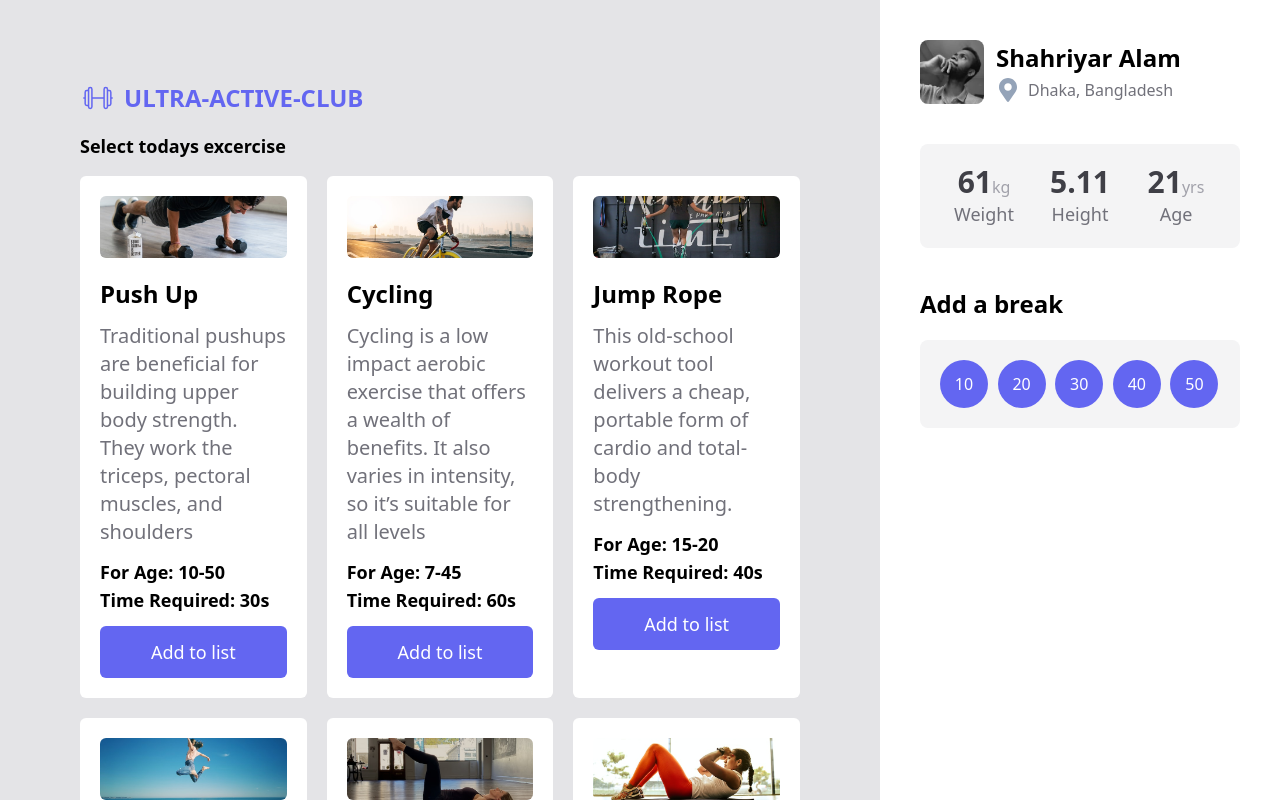
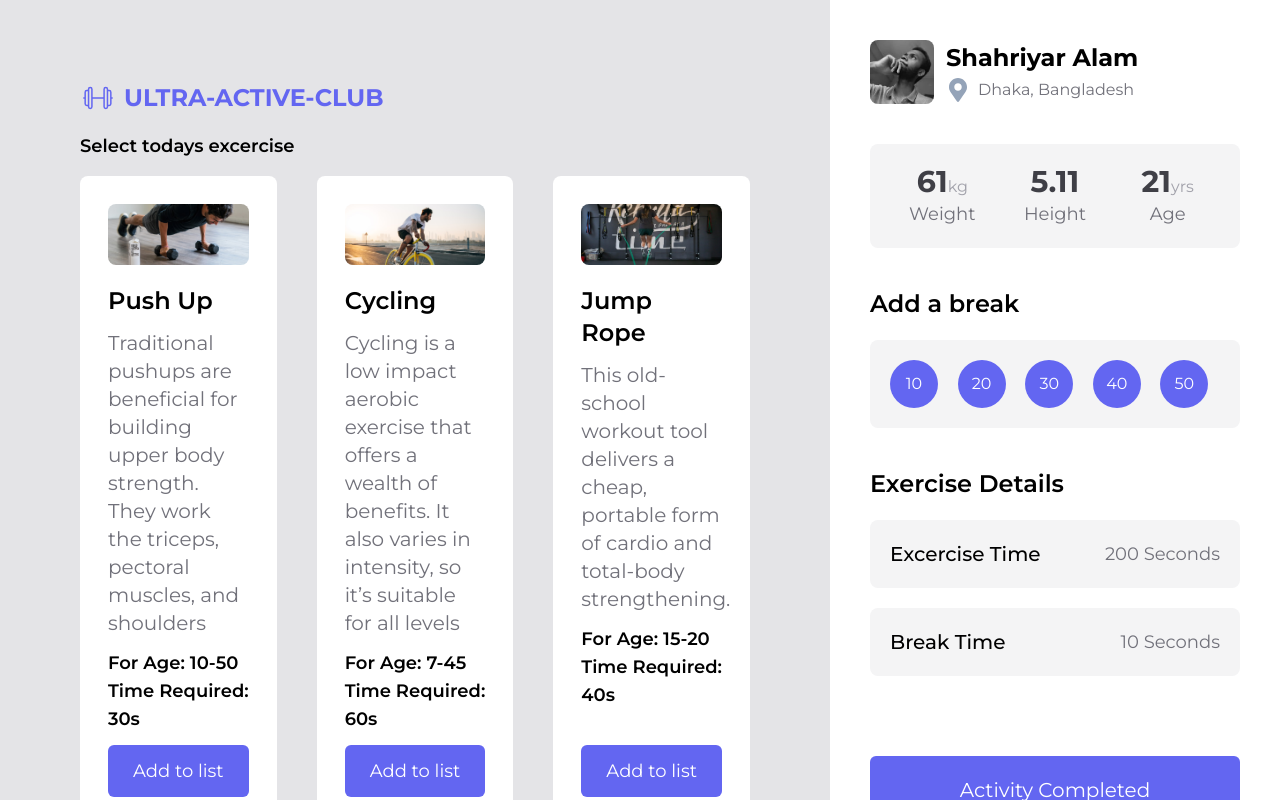
Before and after one commit to shahriyardx/club-assignment, a React (Vite) app: page / in a window 1280 px wide. Shown: the top 800 px of the page. Built offline with nearby package versions, Linux system fonts and the light colour scheme.

Commit message:
Added activity complete button and fix styling

```diff
--- a/src/App.tsx
+++ b/src/App.tsx
@@ -10,7 +10,7 @@ const App = () => {
       <Layout>
         <p className='text-lg font-semibold mt-4'>Select todays excercise</p>
 
-        <div className='mt-4 grid grid-cols-3 gap-5'>
+        <div className='mt-4 grid grid-cols-3 gap-10'>
           {excercises.map(excercise => <Excercise key={excercise.id} excercise={excercise}  />)}
         </div>
       </Layout>
--- /dev/null
+++ b/src/components/Details.tsx
@@ -0,0 +1,19 @@
+const Details = () => {
+  return (
+    <div className="mt-10">
+      <h2 className="text-2xl font-semibold">Exercise Details</h2>
+
+      <div className="p-5 bg-zinc-100 rounded-lg mt-5 flex items-center justify-between">
+        <p className="text-xl font-[500]">Excercise Time</p>
+        <p className="text-lg text-zinc-500">200 Seconds</p>
+      </div>
+
+      <div className="p-5 bg-zinc-100 rounded-lg mt-5 flex items-center justify-between">
+        <p className="text-xl font-[500]">Break Time</p>
+        <p className="text-lg text-zinc-500">10 Seconds</p>
+      </div>
+    </div>
+  )
+}
+
+export default Details
--- a/src/components/Excercise.tsx
+++ b/src/components/Excercise.tsx
@@ -7,8 +7,8 @@ type Props = {
 
 const Excercise = ({ excercise}: Props) => {
   return (
-    <div className='bg-white p-5 rounded-md flex flex-col gap-3'>
-      <img src={`/images/${excercise.img}`} alt={excercise.title} className="w-full aspect-[3/1] object-cover rounded-md" />
+    <div className='bg-white p-7 rounded-lg flex flex-col gap-3'>
+      <img src={`/images/${excercise.img}`} alt={excercise.title} className="w-full aspect-[3/1.3] object-cover rounded-lg" />
 
       <h2 className='text-2xl font-semibold mt-2'>{excercise.title}</h2>
 
@@ -19,7 +19,7 @@ const Excercise = ({ excercise}: Props) => {
         <p>Time Required: {excercise.time_required}s</p>
       </div>
 
-      <div>
+      <div className='mt-auto'>
         <button className='px-5 py-3 bg-indigo-500 text-lg text-white w-full text-center rounded-md hover:bg-indigo-600'>Add to list</button>
       </div>
     </div>
--- a/src/components/HealthInfo.tsx
+++ b/src/components/HealthInfo.tsx
@@ -9,7 +9,7 @@ type InfoProps = {
 const Info = ({ amount, unit, specifier }: InfoProps) => {
   return (
     <div className='flex flex-col items-center'>
-      <h1 className='text-3xl font-black text-zinc-700'>{amount}<span className='text-base text-zinc-400 font-normal'>{unit}</span> </h1>
+      <h1 className='text-3xl font-bold text-zinc-700'>{amount}<span className='text-base text-zinc-400 font-normal'>{unit}</span> </h1>
       <p className='text-lg text-zinc-500'>{specifier}</p>
     </div>
   )
--- a/src/components/Layout.tsx
+++ b/src/components/Layout.tsx
@@ -8,7 +8,7 @@ type Props = {
 
 const Layout = ({ children}: Props) => {
   return (
-    <div className='grid grid-cols-[auto,400px]'>
+    <div className='grid grid-cols-[auto,450px]'>
       <div className='w-full max-w-7xl mx-auto p-20'>
         <Header />
         {children}
--- a/src/components/Sidebar.tsx
+++ b/src/components/Sidebar.tsx
@@ -1,5 +1,6 @@
 import React from "react"
 import Break from "./Break"
+import Details from "./Details"
 import HealthInfo from "./HealthInfo"
 import Profile from "./Profile"
 
@@ -8,6 +9,9 @@ const Sidebar = () => {
     <Profile />
     <HealthInfo />
     <Break />
+    <Details />
+
+    <button className="px-5 py-5 text-xl w-full mt-20 bg-indigo-500 hover:bg-indigo-600 text-white rounded-md">Activity Completed</button>
   </div>
 }
 
--- a/src/styles/index.css
+++ b/src/styles/index.css
@@ -1,9 +1,12 @@
+@import url('https://fonts.googleapis.com/css2?family=Montserrat:wght@100;200;300;400;500;600;700;800;900&display=swap');
+
 @tailwind base;
 @tailwind components;
 @tailwind utilities;
 
 @layer base {
   body {
-    @apply bg-zinc-200
+    @apply bg-zinc-200;
+    font-family: 'Montserrat', sans-serif;
   }
 }
```
